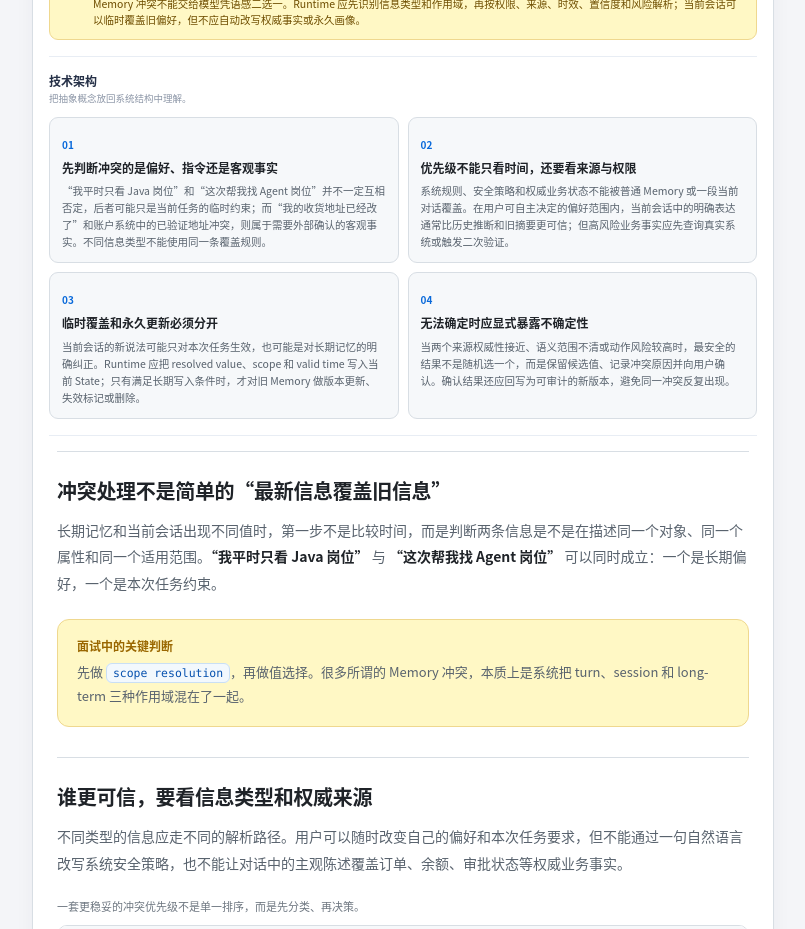
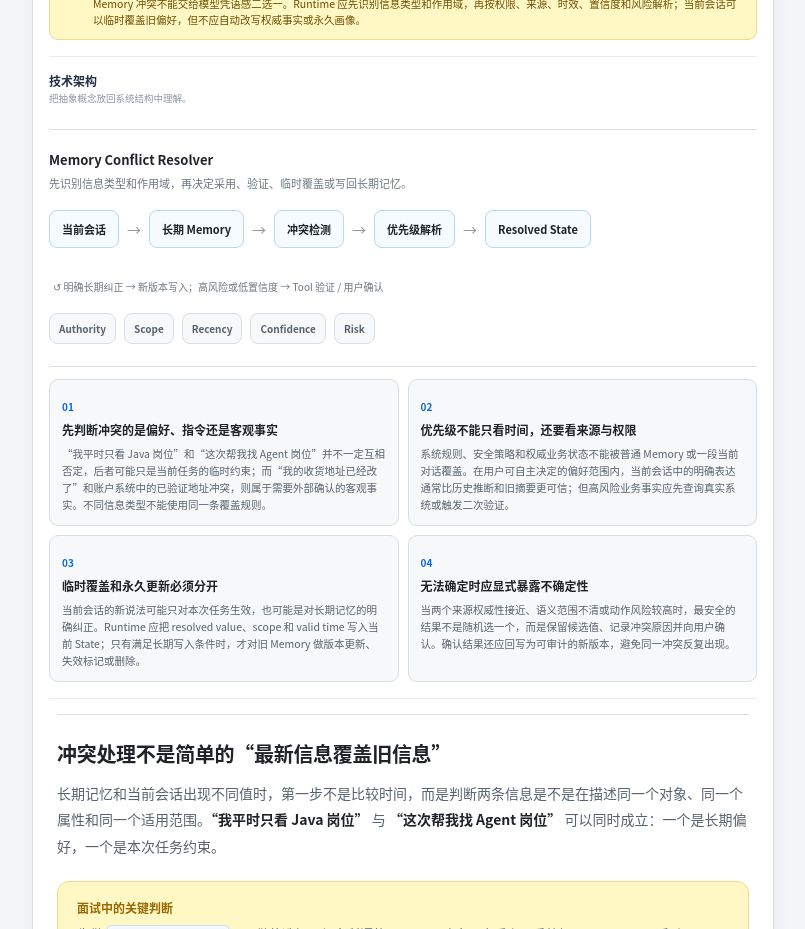
Before and after one commit to 1264585648/interview, a Next.js app: page /questions/agent-memory-conflict in a window 1280 px wide. Shown: the part 1100-2029 px from the top of the page, without its empty margins (164-969 px from the left). Built offline with nearby package versions, Linux system fonts and the light colour scheme.

Commit message:
feat: add memory conflict resolution diagram

```diff
--- a/components/QuestionDiagram.tsx
+++ b/components/QuestionDiagram.tsx
@@ -147,6 +147,20 @@ export function QuestionDiagram({ slug }: { slug: string }) {
         </figure>
       )
 
+    case 'agent-memory-conflict':
+      return (
+        <figure className={styles.figure}>
+          <figcaption><strong>Memory Conflict Resolver</strong><span>先识别信息类型和作用域，再决定采用、验证、临时覆盖或写回长期记忆。</span></figcaption>
+          <div className={styles.loopDiagram}>
+            <Pipeline items={['当前会话', '长期 Memory', '冲突检测', '优先级解析', 'Resolved State']} />
+            <div className={styles.returnLine}>↺ 明确长期纠正 → 新版本写入；高风险或低置信度 → Tool 验证 / 用户确认</div>
+            <div className={styles.guardRow}>
+              <Node muted>Authority</Node><Node muted>Scope</Node><Node muted>Recency</Node><Node muted>Confidence</Node><Node muted>Risk</Node>
+            </div>
+          </div>
+        </figure>
+      )
+
     case 'mcp-vs-function-calling':
       return (
         <figure className={styles.figure}>
```
